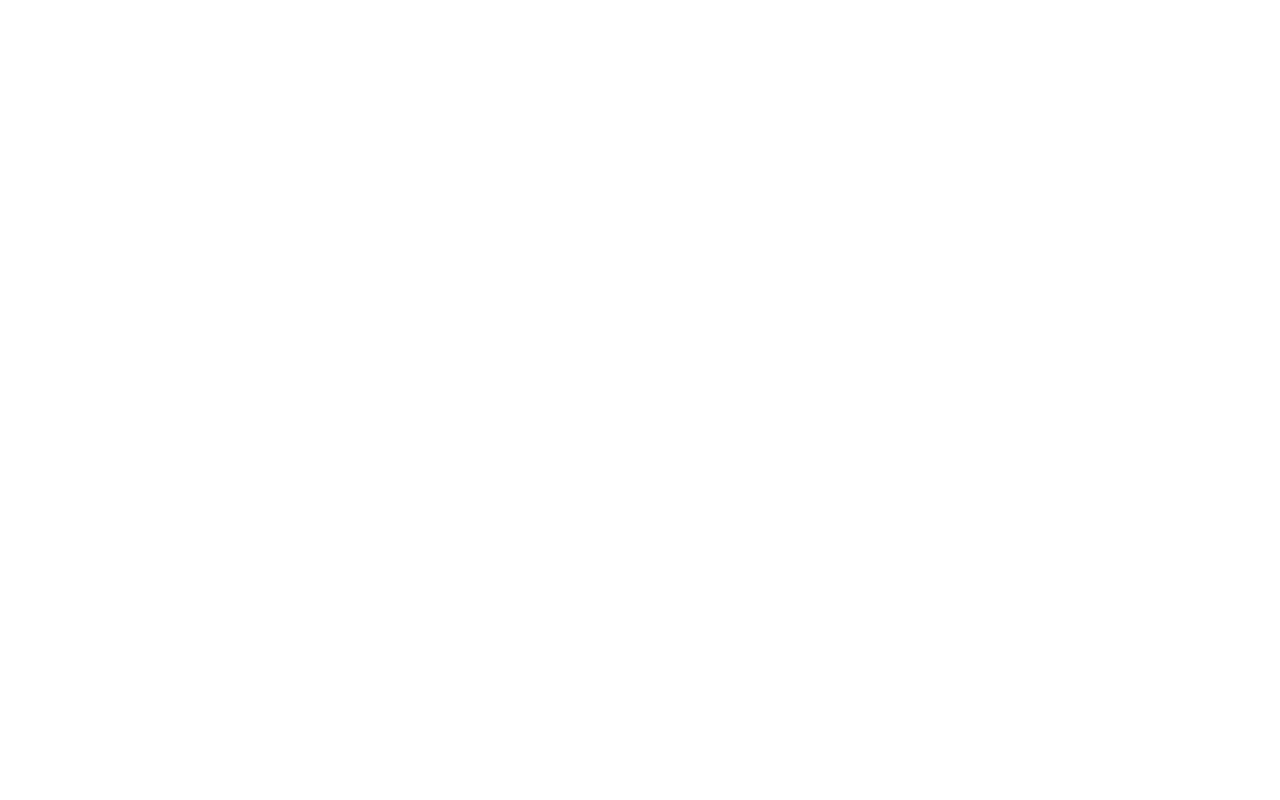
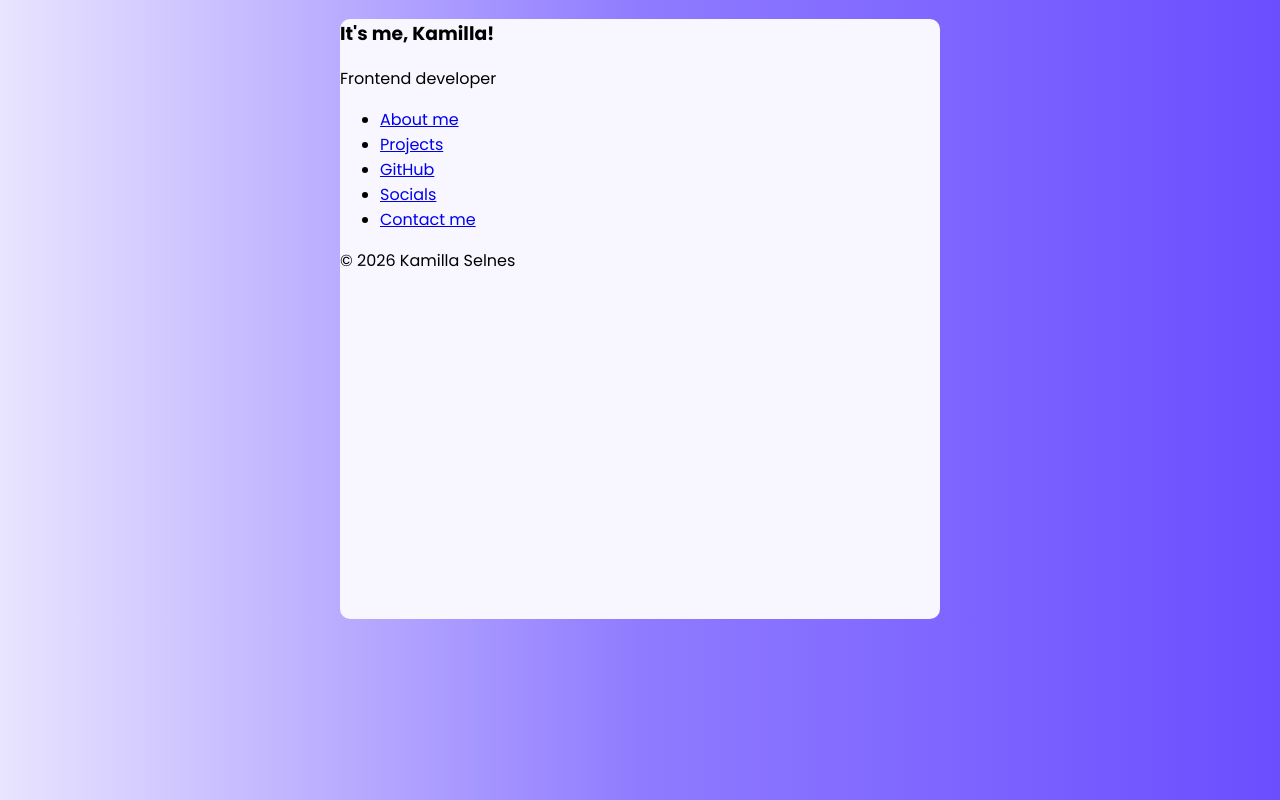
Before and after one commit to Kamillaaks/kulekamminettside, a plain HTML site: page index.html in a window 1280 px wide. Drawn offline with Linux system fonts and the light colour scheme; files that its build step writes are made by us from their sources.

Commit message:
Added some HTML

```diff
--- a/index.html
+++ b/index.html
@@ -12,7 +12,7 @@
     <meta name="description" content="Kulekammi is in the hood" />
 
     <!-- CSS -->
-    <link rel="stylesheet" href="/css/style.css" />
+    <link rel="stylesheet" href="style.css"/>
 
     <!-- Kritisk CSS som påvirker første lasting
     <style>
@@ -20,6 +20,29 @@
     </style> -->
 </head>
 <body>
+    <main>
+        <section class="hero">
+            <article class="card">
+                <header class="card-header">
+                    <h1>It's me, Kamilla!</h1>
+                    <p>Frontend developer</p>
+                </header>
 
+                <nav>
+                    <ul>
+                        <li><a href="#">About me</a></li>
+                        <li><a href="#">Projects</a></li>
+                        <li><a href="#">GitHub</a></li>
+                        <li><a href="#">Socials</a></li>
+                        <li><a href="#">Contact me</a></li>
+                    </ul>
+                </nav>
+
+                <footer>
+                    <p>© 2026 Kamilla Selnes</p>
+                </footer>
+            </article>
+        </section>
+    </main>
 </body>
 </html>
--- a/style.css
+++ b/style.css
@@ -1,3 +1,5 @@
+@import url('https://fonts.googleapis.com/css2?family=Poppins:wght@400;600;700&display=swap');
+
 :root {
   --violet-primary: #6B4EFF;
   --violet-dark: #2E1A47;
@@ -6,3 +8,30 @@
   --violet-text: #1F1235;
   --violet-accent: #C9A7FF;
 }
+
+* {
+  box-sizing: border-box;
+}
+
+body {
+    margin: 0;
+    font-family: 'Poppins', sans-serif;
+    background-image: linear-gradient(90deg, #E9E4FF, #8F7BFF, #6B4EFF);
+}
+
+.hero {
+    width: 600px;
+    height: 600px;
+    background-color: #F8F6FF;
+    justify-content: center;
+    margin: 0 auto;
+    border-radius: 10px;
+}
+
+.card {
+
+}
+
+.card-header {
+
+}
```
